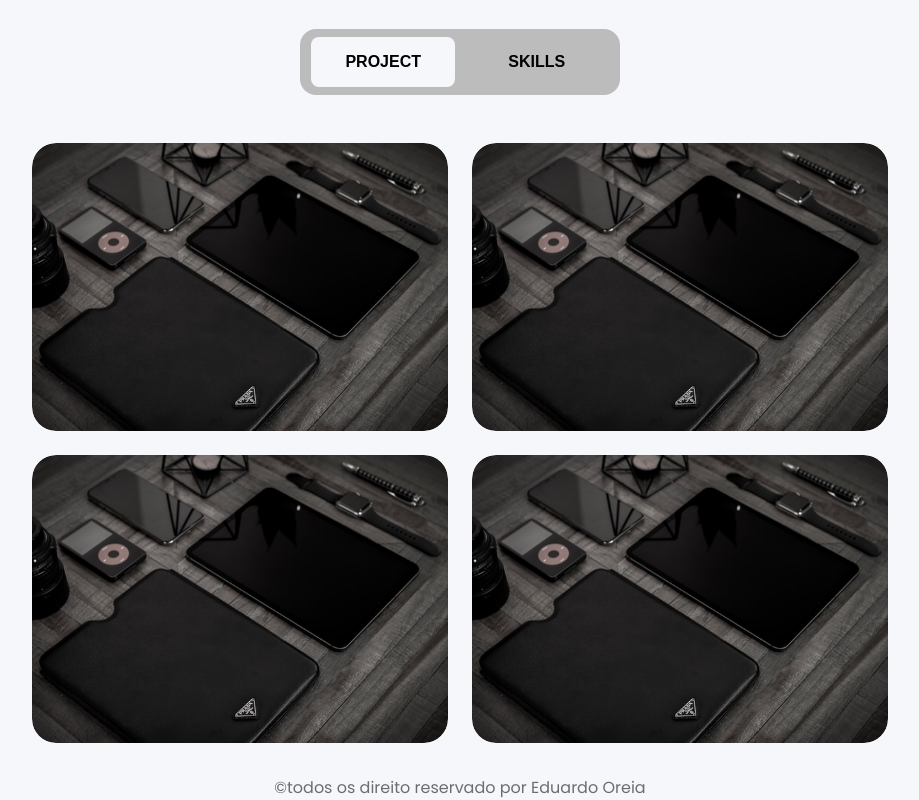
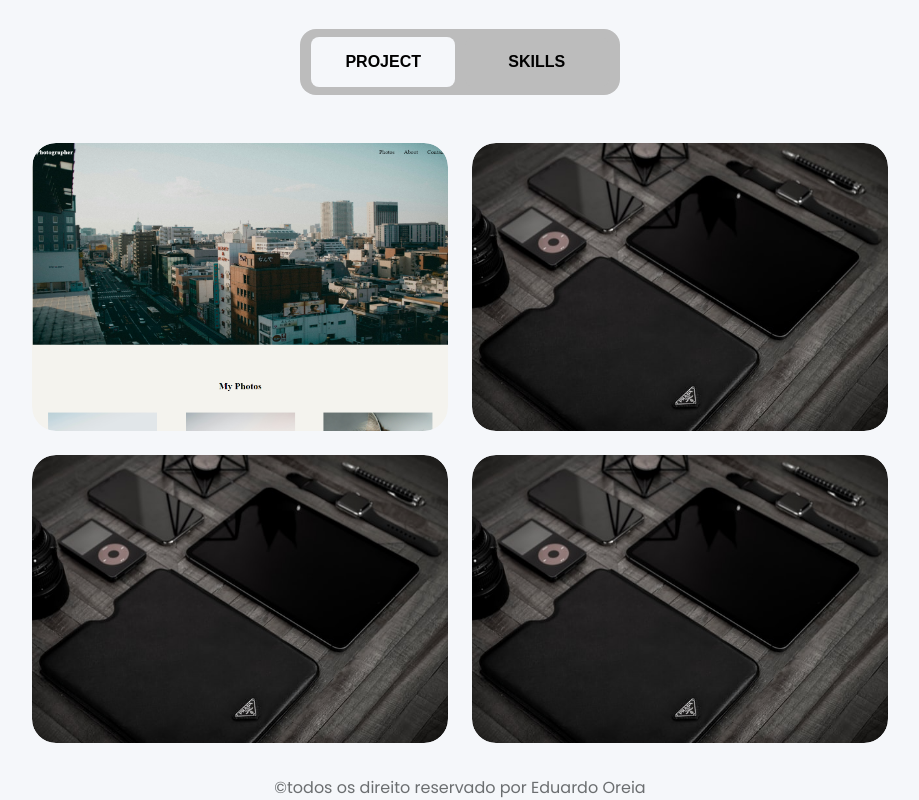
Before and after one commit to Eduardo-Oreia/Portfolio, a React (Vite) app: page / in a window 1280 px wide. Shown: the part 451-1251 px from the top of the page, without its empty margins (180-1099 px from the left). Built offline with nearby package versions, Linux system fonts and the light colour scheme.

Commit message:
colocando imagem e links do blog

```diff
--- a/src/Components/Cards/Card.tsx
+++ b/src/Components/Cards/Card.tsx
@@ -8,14 +8,14 @@ export default function Card(props: any) {
         <div className="card-p">
             <img src={props.imgCard} alt="image card" />
             <div className="card-info">
-                <h5>E-commerce</h5>
-                <p>Lorem ipsum dolor sit amet, consectetur adipiscing elit. Etiam eget ligula eu lectus lobortis condimentum. Aliquam nonummy auctor massa. Pellentesque habitant morbi</p>
+                <h5>{props.nameProject}</h5>
+                <p>{props.descProject}</p>
                 <div className="card-buttons">
                     <button>
-                        <a href="https://react-icons.github.io/react-icons/search/#q=enter" target="blank"><MdOutlineTransitEnterexit /></a>
+                        <a href={props.linkProject} target="blank"><MdOutlineTransitEnterexit /></a>
                     </button>
                     <button>
-                        <a href="https://react-icons.github.io/react-icons/search/#q=enter" target="blank"><FaGithub /></a>
+                        <a href={props.linkGithub} target="blank"><FaGithub /></a>
                     </button>
                 </div>
             </div>
--- a/src/Components/Low.tsx
+++ b/src/Components/Low.tsx
@@ -1,5 +1,6 @@
 import Card from "./Cards/Card";
 import imgCard from "../assets/images/project1.png";
+import imgBlog from "../assets/images/blog1 - Copia.png";
 import '../assets/sass/color.scss'
 import { useState } from "react";
 import CardBack from "./Cards/CardBack";
@@ -42,10 +43,24 @@ export default function Low() {
                 >skills</button>
             </article>
             <article className={psClass === 'on' ? 'container-p' : 'container-p-off'}>
-                <Card imgCard={imgCard}/>
-                <Card imgCard={imgCard}/>
-                <Card imgCard={imgCard}/>
-                <Card imgCard={imgCard}/>
+                <Card imgCard={imgBlog}
+                    nameProject="Blog"
+                    descProject="Este é um blog minimalista que desenvolvi usando HTML, JavaScript e Sass. Ele foi projetado para ser responsivo, adaptando-se perfeitamente a dispositivos móveis, tablets e desktops."
+                    linkProject="https://eduardo-oreia.github.io/Blog/"
+                    linkGithub="https://github.com/Eduardo-Oreia/Blog"
+                />
+                <Card imgCard={imgCard}
+                    nameProject="Lorem Ipsum"
+                    descProject="Lorem ipsum dolor sit amet, consectetur adipiscing elit. Etiam eget ligula eu lectus lobortis condimentum. Aliquam nonummy auctor massa."
+                />
+                <Card imgCard={imgCard}
+                    nameProject="Lorem Ipsum"
+                    descProject="Lorem ipsum dolor sit amet, consectetur adipiscing elit. Etiam eget ligula eu lectus lobortis condimentum. Aliquam nonummy auctor massa."
+                />
+                <Card imgCard={imgCard}
+                    nameProject="Lorem Ipsum"
+                    descProject="Lorem ipsum dolor sit amet, consectetur adipiscing elit. Etiam eget ligula eu lectus lobortis condimentum. Aliquam nonummy auctor massa."
+                />
             </article>
             <article className={psClass === 'off' ? 'container-s' : 'container-s-off'}>
                 <CardFront titleContainer='Frontend' />
--- a/src/Components/Middle.tsx
+++ b/src/Components/Middle.tsx
@@ -47,7 +47,7 @@ export default function Middle() {
                 <div className="modal-about">
                     <button onClick={toggleAbout}><IoIosCloseCircle /></button>
                     <h4>sobre</h4>
-                    <p>Me chamo Eduardo Batista, tenho 22 anos e moro em Guarapuava no Paraná. Desde que tive meu primeiro contato com a programação se tornou meu sonho trabalhar na área, atualmente sou graduando de Engenharia de Software na Cruzeiro do sul e estou a procura da minha primeira vaga como desenvolvedor.</p>
+                    <p>Meu nome é Eduardo Batista, tenho 22 anos e moro em Guarapuava, Paraná. Desde o meu primeiro contato com a programação, cultivar uma carreira nessa área se tornou meu sonho. Atualmente, estou cursando Engenharia de Software na Universidade Cruzeiro do Sul e estou em busca da minha primeira oportunidade como desenvolvedor.</p>
                 </div>
             </div>
         </section>
```
Also changed, not shown: src/assets/images/blog1 - Copia.png (added).
